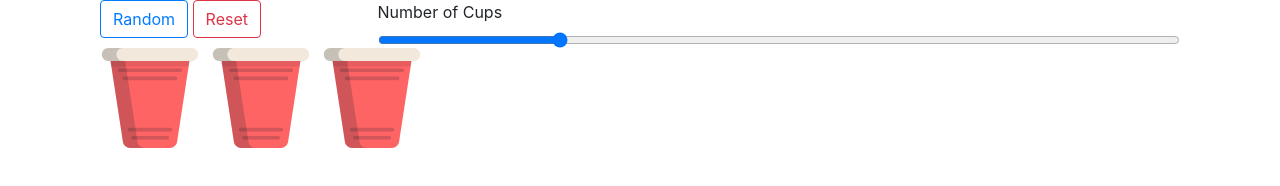
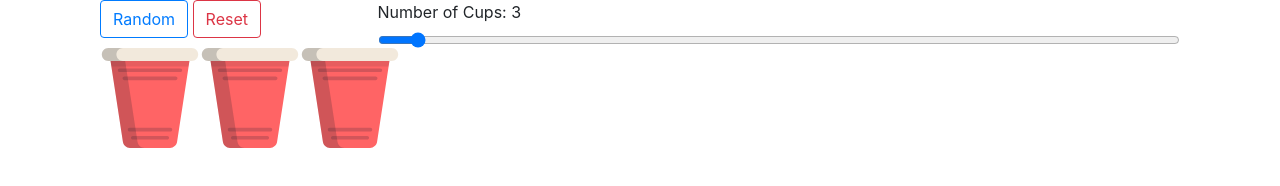
Before and after one commit to IHTFY/cups, a plain HTML site: page index.html in a window 1280 px wide. Drawn offline with nearby package versions, Linux system fonts and the light colour scheme.

Commit message:
update layout up limit

```diff
--- a/index.html
+++ b/index.html
@@ -52,13 +52,13 @@
             </button>
           </div>
           <div class="col">
-            <label id="cupSliderLabel">Number of Cups </label>
+            <label id="cupSliderLabel"></label>
             <input
               type="range"
               class="form-control-range"
               id="cupSlider"
               min="1"
-              max="10"
+              max="50"
               step="1"
               value="3"
             />
@@ -66,7 +66,7 @@
         </div>
       </div>
       <div class="container">
-        <div id="playArea" class="row"></div>
+        <div id="playArea"></div>
       </div>
     </div>
   </body>
--- a/script.js
+++ b/script.js
@@ -10,7 +10,7 @@ function flip(cup) {
 
 function generateCup(id, state = 'up') {
   const el = document.createElement('div');
-  el.classList.add('col', 'invisible');
+  el.classList.add('invisible', 'cup-holder');
   el.innerHTML = `<svg
   xmlns="http://www.w3.org/2000/svg"
   xmlns:xlink="http://www.w3.org/1999/xlink"
@@ -19,8 +19,8 @@ function generateCup(id, state = 'up') {
   id="${id}"
   x="0px"
   y="0px"
-  width="100"
-  height="100"
+  width="100px"
+  height="100px"
   viewBox="0 0 512 512"
   xml:space="preserve"
   >
@@ -66,9 +66,12 @@ function generateCup(id, state = 'up') {
   return el;
 }
 
-let cups = Array(10).fill('up').map((d, i) => generateCup(`cup${i}`, d));
+const cupSlider = document.getElementById('cupSlider');
+let cups = Array(+cupSlider.max).fill('up').map((d, i) => generateCup(`cup${i}`, d));
 
+const cupSliderLabel = document.getElementById('cupSliderLabel');
 function showUpTo(n) {
+  cupSliderLabel.textContent = `Number of Cups: ${cupSlider.value}`;
   for (let i = 0; i < n; i++) {
     cups[i].classList.remove('invisible');
     cups[i].classList.add('visible');
@@ -80,8 +83,6 @@ function showUpTo(n) {
   }
 }
 
-
-const cupSlider = document.getElementById('cupSlider');
 showUpTo(cupSlider.value);
 cupSlider.addEventListener('input', () => {
   showUpTo(cupSlider.value);
--- a/style.css
+++ b/style.css
@@ -15,3 +15,7 @@
   transform: translate(100%, 0) scale(-1, 1);
   transition: transform 0ms 150ms;
 }
+
+div.cup-holder {
+  display: inline;
+}
```
